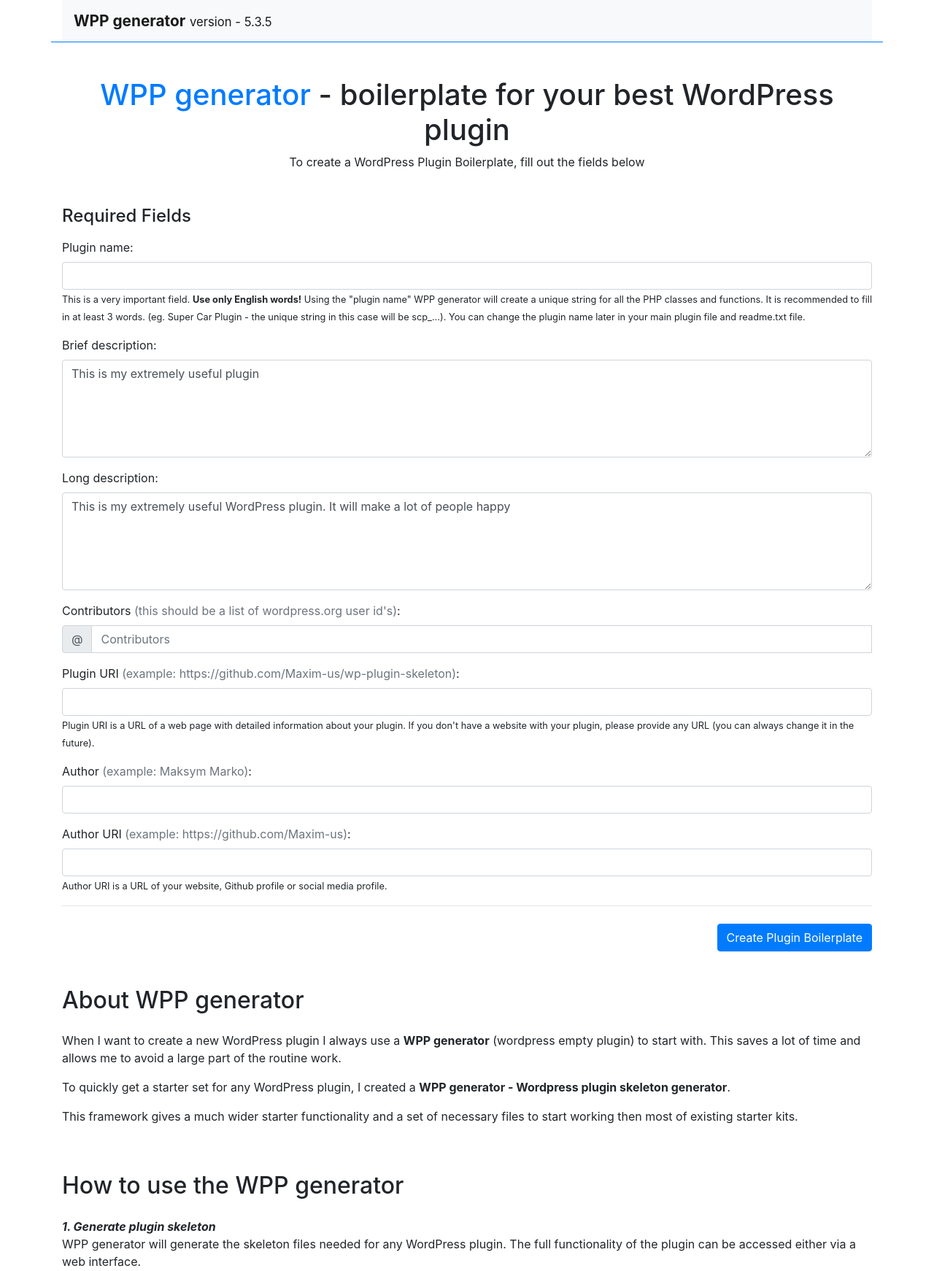
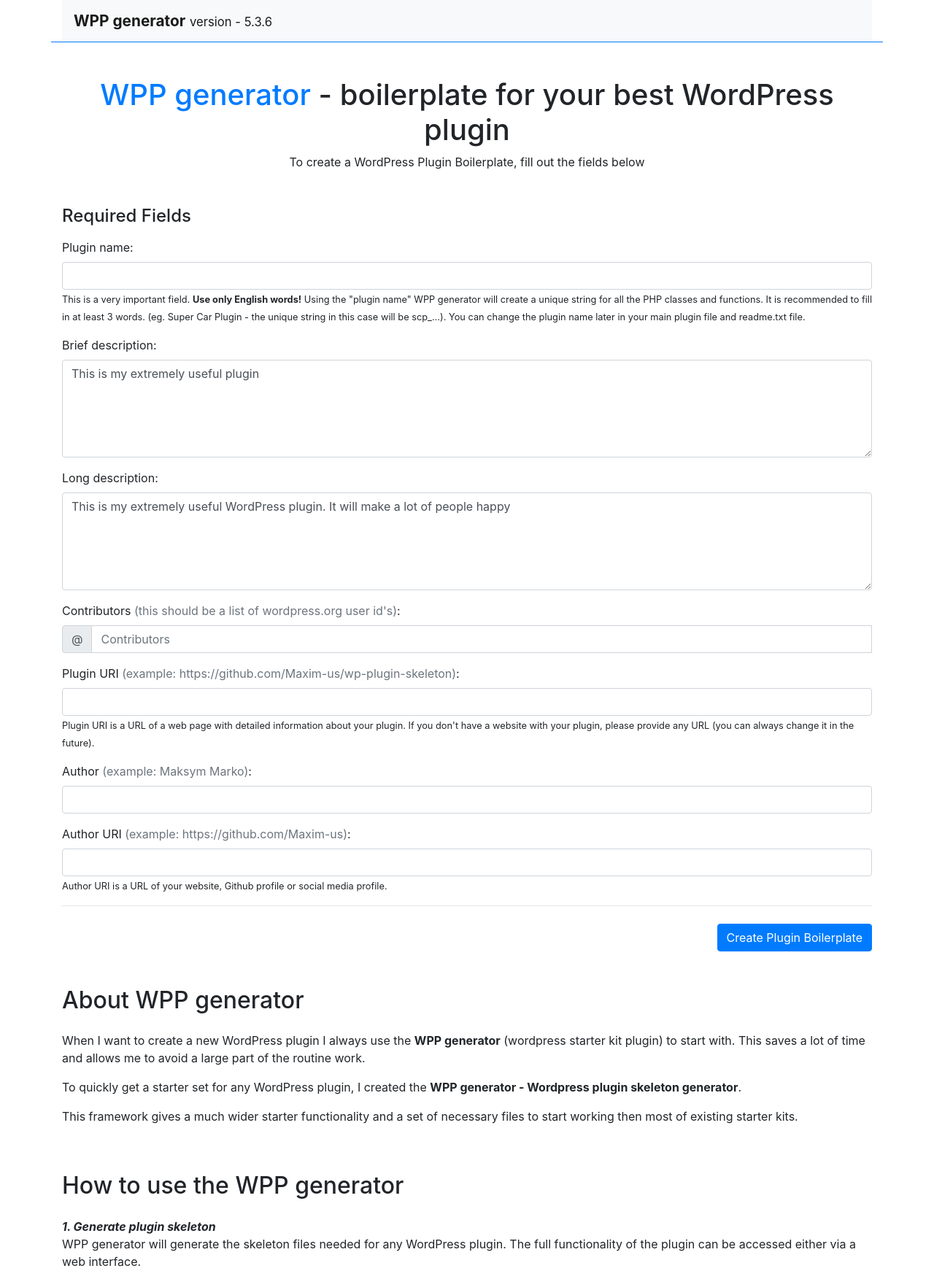
Before and after one commit to Maksym-Marko/wp-plugin-skeleton-generator, a PHP site: page / in a window 1280 px wide. Shown: the top 1742 px of the page at 73% size. Run offline with PHP 8.4, Linux system fonts and the light colour scheme.

Commit message:
v-5.3.6.

```diff
--- a/index.php
+++ b/index.php
@@ -3,7 +3,7 @@
 
 <head>
   <meta charset="UTF-8">
-  <title>WPP generator (version - 5.3.5) - boilerplate for your best WordPress plugin</title>
+  <title>WPP generator (version - 5.3.6) - boilerplate for your best WordPress plugin</title>
 
   <meta property="og:title" content="WPP generator - boilerplate for your best WordPress plugin" />
   <meta name="twitter:title" content="WPP generator - boilerplate for your best WordPress plugin" />
@@ -27,7 +27,7 @@
 
         <nav class="navbar navbar-expand-lg navbar-light bg-light">
 
-          <a class="navbar-brand" href="https://markomaksym.com.ua/wp-plugin-skeleton-generator/"><b>WPP generator</b> <small>version - 5.3.5</small></a>
+          <a class="navbar-brand" href="https://markomaksym.com.ua/wp-plugin-skeleton-generator/"><b>WPP generator</b> <small>version - 5.3.6</small></a>
 
         </nav>
 
@@ -138,10 +138,10 @@
         <h2 class="mb-4">About WPP generator</h2>
 
         <p>
-          When I want to create a new WordPress plugin I always use a <b>WPP generator</b> (wordpress empty plugin) to start with. This saves a lot of time and allows me to avoid a large part of the routine work.
+          When I want to create a new WordPress plugin I always use the <b>WPP generator</b> (wordpress starter kit plugin) to start with. This saves a lot of time and allows me to avoid a large part of the routine work.
         </p>
         <p>
-          To quickly get a starter set for any WordPress plugin, I created a <b>WPP generator - Wordpress plugin skeleton generator</b>.
+          To quickly get a starter set for any WordPress plugin, I created the <b>WPP generator - Wordpress plugin skeleton generator</b>.
         </p>
         <p>
           This framework gives a much wider starter functionality and a set of necessary files to start working then most of existing starter kits.
```
Also changed, not shown: README.md.
